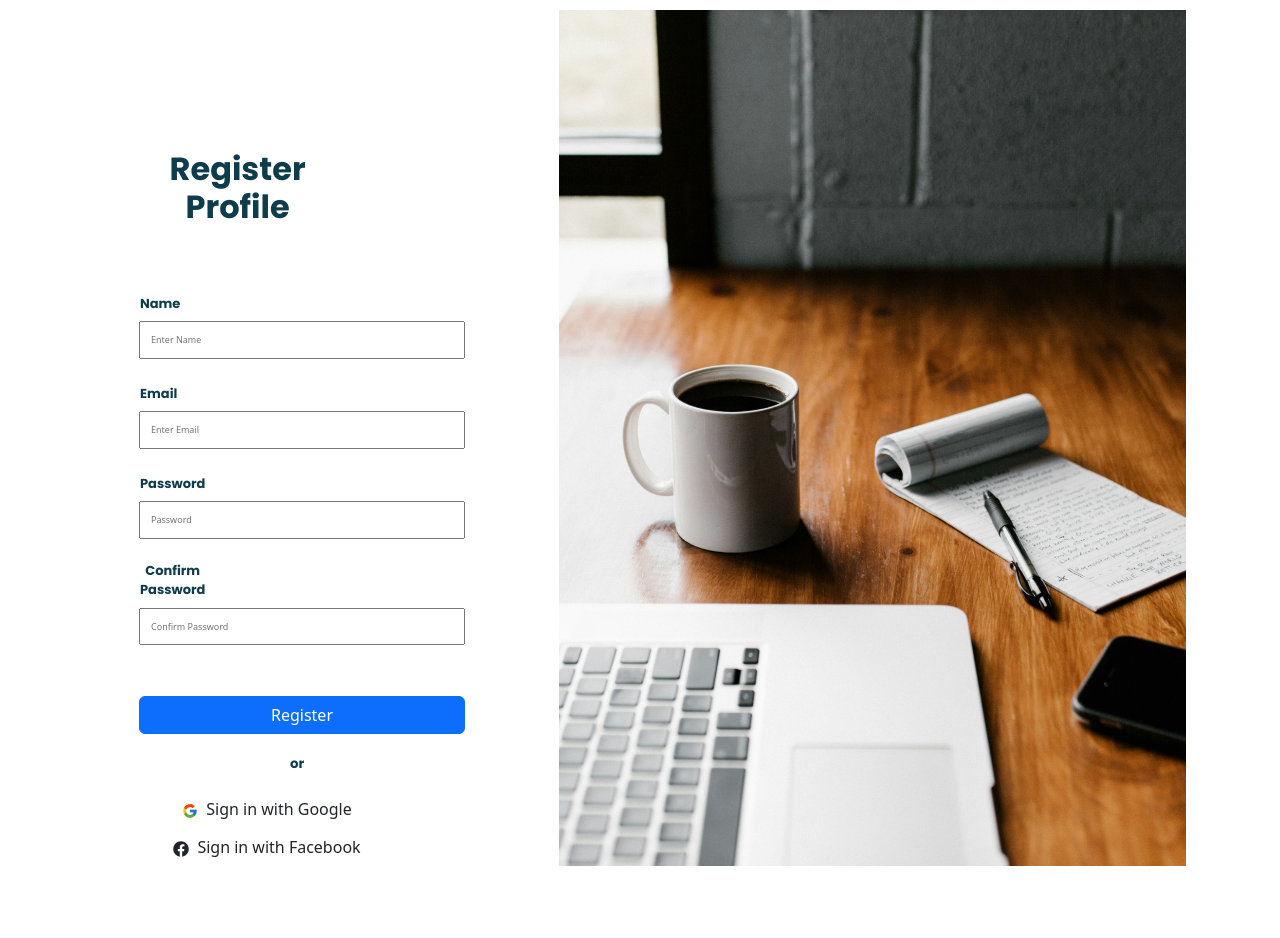
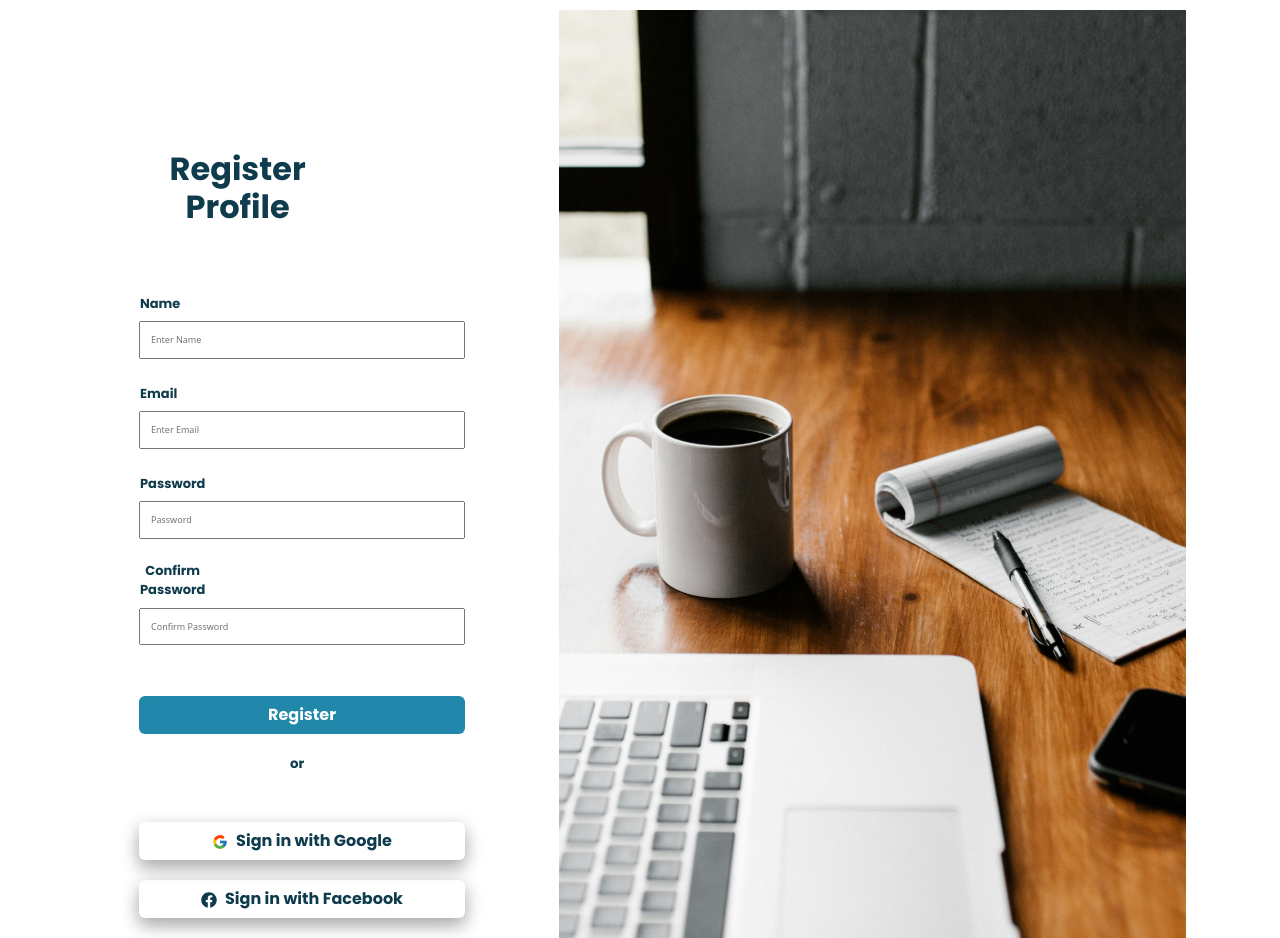
Before and after one commit to Keasanda/SecureWebSite, a React (Vite) app in the folder securewebsite.client/: page /register in a window 1280 px wide. Before the commit the page ends 866 px from the top, so only its background shows below. Built offline with nearby package versions, Linux system fonts and the light colour scheme.

Commit message:
The Version Before Password Tracker so if anything goes wrong come here

```diff
--- a/securewebsite.client/src/components/DragNDrop.css
+++ b/securewebsite.client/src/components/DragNDrop.css
@@ -24,7 +24,7 @@
     line-height: 36px;
     text-align: center;
 
-padding-bottom: 50px;
+padding-bottom: 90px;
 padding-top: 30px;
 
     font-family: "Poppins", sans-serif;
@@ -76,7 +76,7 @@ color:  #0F3C4C;
     height: 293px ;
     border-style: dashed;
 background-color:  #E9F5F9;
-;
+padding-bottom: 90px;
 
 }
 
@@ -194,13 +194,16 @@ padding-right: 50%;
 
     width:100% ;
 
+}
 
+.container{
 
+    padding-bottom: 100px;
 }
 
 .bars{
 
-    margin-left:25% ;
+    margin-left:19% ;
 }
 
 button.logout{
@@ -221,7 +224,9 @@ button.logout{
 
 padding-left: 25%;
 
+}
 
+button.pad {
 
-
+    margin-bottom: 30px;
 }
--- a/securewebsite.client/src/components/DragNDrop.jsx
+++ b/securewebsite.client/src/components/DragNDrop.jsx
@@ -102,10 +102,10 @@ function DragNDrop() {
                             </div>
                             <div {...getRootProps({ className: "  dropNDrag" })}>
                                 <input {...getInputProps()} />
-                                <img className="mb-3" src={addFileIcon} alt="add file" style={{ height: '80px' }} />
+                                <img className="mb-3" src={addFileIcon} alt="add file" style={{ height: '30%', width: '30%' }} />
                                 <p>Drag and Drop Files</p>
                                 <p>or </p>
-                                <button type="button" className="btn btn-primary">Upload</button>
+                                <button type="button" className="btn pad btn-primary">Upload</button>
                             </div>
                             <div className="flex justify-center flex-wrap ">
         {
--- a/securewebsite.client/src/components/Register.css
+++ b/securewebsite.client/src/components/Register.css
@@ -90,7 +90,7 @@ margin: 1px;
 color: #0F3C4C;;
 }
 
-.registerbtn{
+button.registerbtn{
 
     background-color:#2187AB;
     font-family: "Poppins", sans-serif;
@@ -98,6 +98,8 @@ color: #0F3C4C;;
 
 width: 100%;
     margin-top: 30px;
+
+    color: white;
 }
 
 .or{
@@ -113,14 +115,21 @@ color: #0F3C4C;;
     padding-right: 10px;
 }
 
-.btn-link{
+button.twin{
     font-family: "Poppins";
     font-weight: 300;
 
     font-weight: bold;
 
 color: #0F3C4C;;
-margin-left: 80px;
+
+
+width: 100%;
+
+
+box-shadow: 0 8px 16px 0 rgba(0,0,0,0.2), 0 6px 20px 0 rgba(0,0,0,0.19);
+
+margin-bottom: 20px;
 
 }
 
@@ -148,10 +157,14 @@ margin-left: 80px;
 
 .push{
 
-    margin-right:70px;
+ width: 100%;
 }
 
 .message{
 
     color: red;
 }
+
+.container{
+max-width: 100%;
+}
--- a/securewebsite.client/src/components/Register.jsx
+++ b/securewebsite.client/src/components/Register.jsx
@@ -92,15 +92,16 @@ function Register() {
                             <label htmlFor="confirmPassword" className="form-label con">Confirm Password</label>
                             <input type="password" className="control1" name='ConfirmPassword' placeholder="Confirm Password" id='confirmPassword' required />
                         </div>
-                        <button type="submit" className="btn btn-primary registerbtn">Register</button>
+                        <button type="submit" className="btn  registerbtn">Register</button>
                         <div className='mt-3'>
                             <span className="or">or</span>
-                            <div className='mt-3 push'>
-                                <button className="btn btn-default">
+                            <div className='mt-5 push'>
+                                <button className="btn twin btn-default">
                                     <FcGoogle style={{ marginRight: '8px' }} />
                                     Sign in with Google
                                 </button>
-                                <button className="btn btn-default">
+
+                                <button className="btn twin btn-default">
                                     <FaFacebook style={{ marginRight: '8px' }} />
                                     Sign in with Facebook
                                 </button>
```
Also changed, not shown: 1 other file (tests, documents, lock files or other folders).
